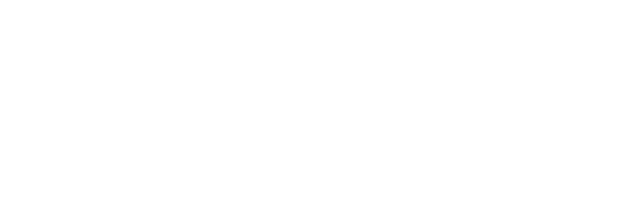
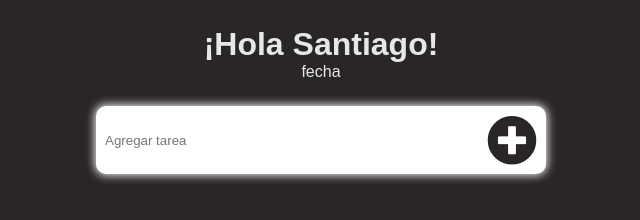
Before and after one commit to SneatX/toDoListJs, a plain HTML site: page index.html in a window 1280 px wide. Shown: the whole page, without its empty margins (319-959 px from the left). Drawn offline with Linux system fonts and the light colour scheme.

Commit message:
feat: :sparkles: Header y input terminado

```diff
--- a/css/style.css
+++ b/css/style.css
@@ -1 +1,52 @@
 @import url(variables.css);
+
+*{
+    margin: 0;
+    padding: 0;
+    box-sizing: border-box;
+}
+
+body{
+    background: var(--color-background);
+    color: var(--color-primary);
+    font-family: var(--font-primary);
+    display: flex;
+    justify-content: center;
+}
+
+.container{
+    width: 450px;
+}
+
+header{
+    display: flex;
+    flex-direction: column;
+    align-items: center;
+    margin: 2vw;
+}
+
+main .section-input{
+    display: flex;
+    justify-content: space-between;
+    background: white;
+    border-radius: 10px;
+    overflow: hidden;
+    font-size: 50px;
+    align-items: center;
+    color: var(--color-background);
+    padding: 2%;
+    box-shadow: 0px 0px 10px 1px #ffff;
+}
+
+main .section-input input{
+    border-radius: 10px;
+    border: 0;
+    height: 50px;
+    width: 100%;
+    margin-right: 2%;
+}
+
+main .section-input i:hover{
+    color: #2a26258a;
+    cursor: pointer;
+}
--- a/css/variables.css
+++ b/css/variables.css
@@ -1,3 +1,5 @@
 :root{
-    --primary-color: #ffff
+    --color-primary: #E5E8E8;
+    --color-background: #2A2625;
+    --font-primary : sans-serif
 }
--- a/index.html
+++ b/index.html
@@ -4,9 +4,25 @@
     <meta charset="UTF-8">
     <meta name="viewport" content="width=device-width, initial-scale=1.0">
     <link rel="stylesheet" href="css/style.css">
+    <link rel="stylesheet" href="https://cdnjs.cloudflare.com/ajax/libs/font-awesome/5.15.4/css/all.min.css">
     <title>To do list</title>
 </head>
 <body>
+    <div class="container">
+        <header>
+            <h1>¡Hola Santiago!</h1>
+            <div id="fecha">fecha</div>
+        </header>
+
+        <main>
+            <section class="section-input">
+                <input type="text" placeholder="Agregar tarea" id="input">
+                <i class="fas fa-plus-circle"></i>
+            </section>
+
+
+        </main>
+    </div>
 
 </body>
 </html>
```
